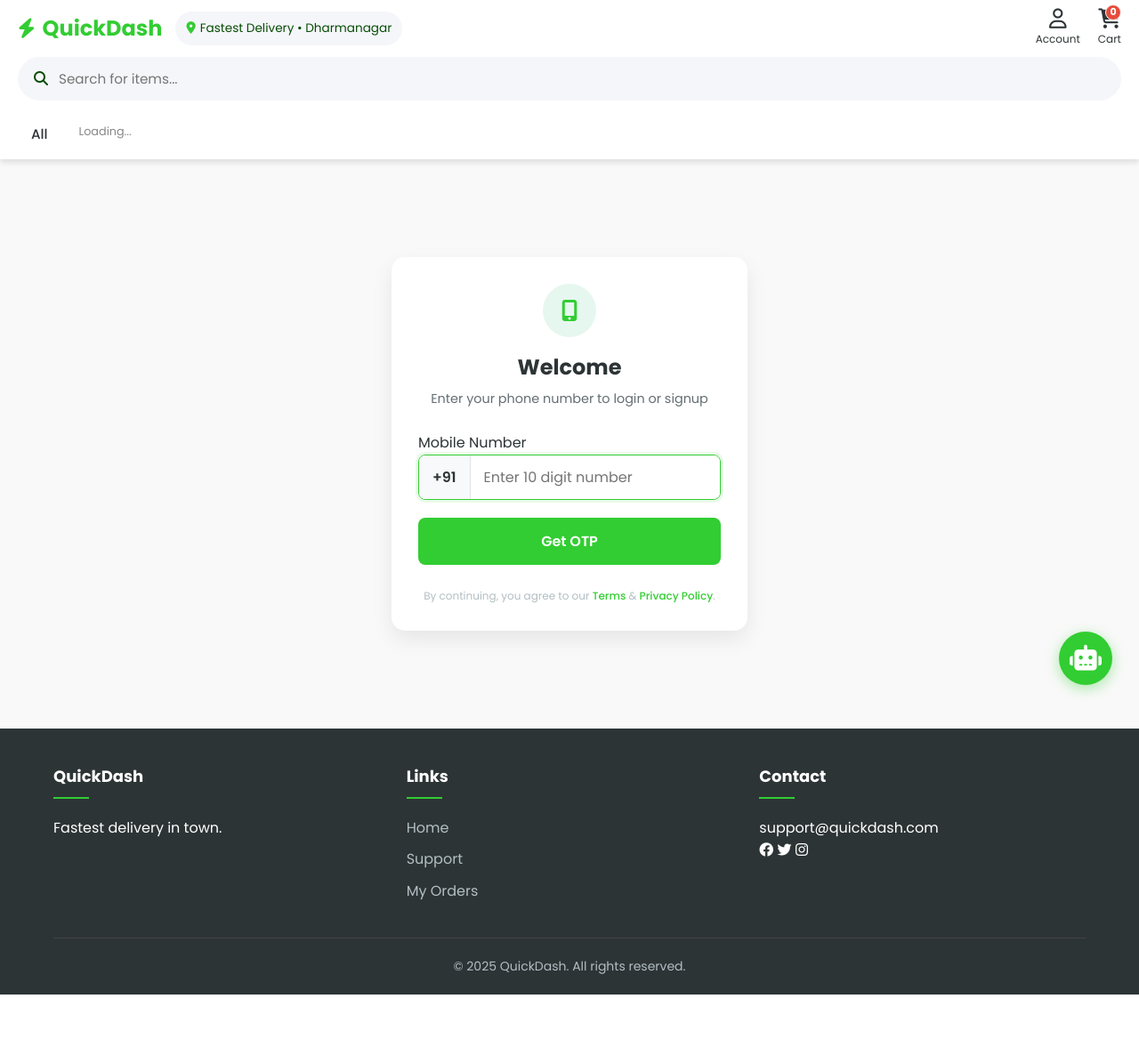
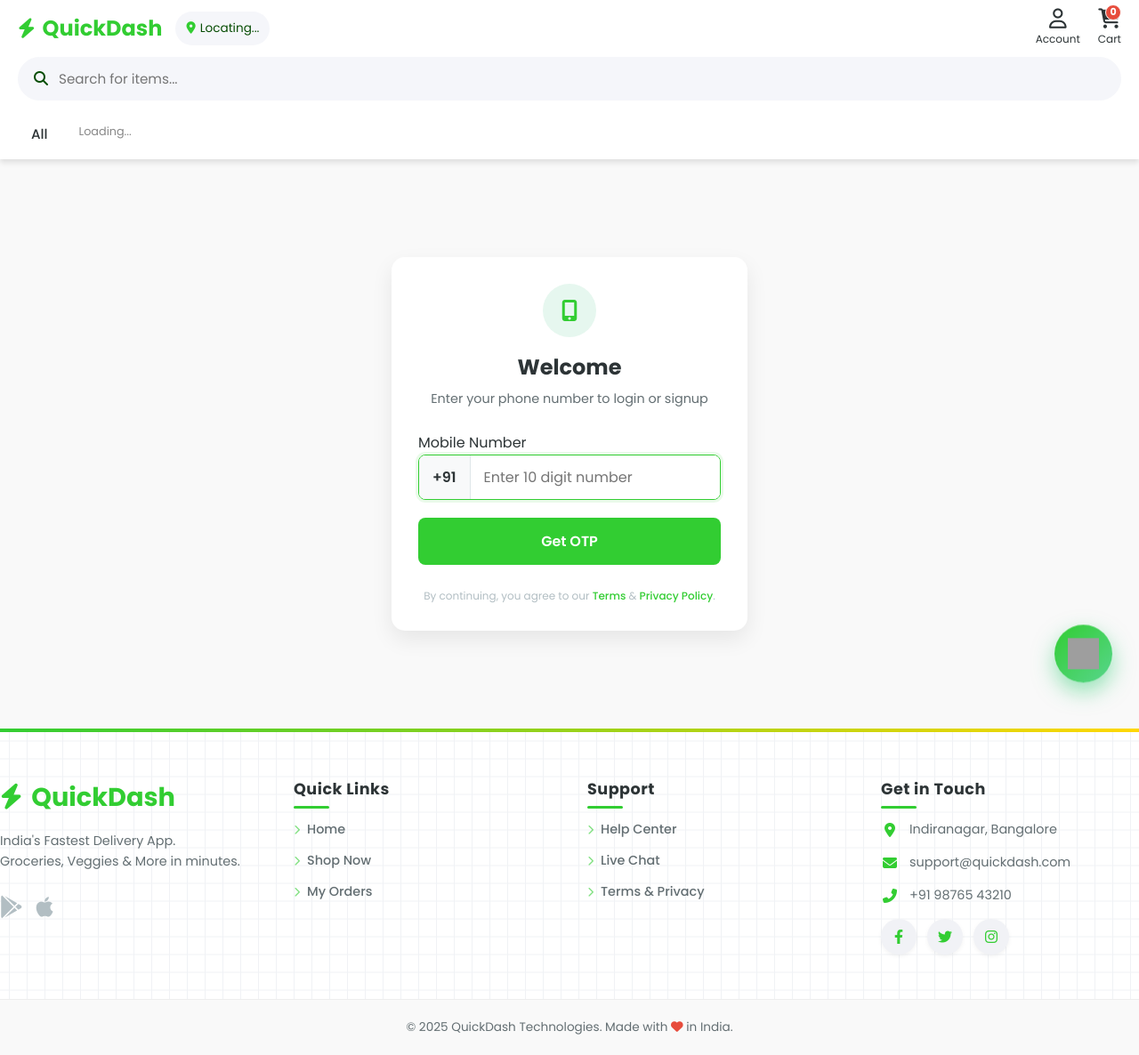
Before and after one commit to Mdhelaluddin3391/quickdash, a Django app: page /auth.html in a window 1280 px wide. Shown: the whole page at 89% size. Before the commit the page ends 1118 px from the top, so only its background shows below. Run offline with Django 5.2, Linux system fonts and the light colour scheme; parts of the project's set-up code (start-up, migrations or seed data) failed here and were passed over; grey boxes are pictures that could not be loaded.

Commit message:
some chages for front end

```diff
--- a/static/assets/css/assistant.css
+++ b/static/assets/css/assistant.css
@@ -1,66 +1,125 @@
-/* Floating Button */
+/* --- Floating Button (With Bouncy Animation) --- */
 .assistant-btn {
     position: fixed; bottom: 30px; right: 30px;
-    width: 60px; height: 60px;
-    background: var(--primary); color: white;
+    width: 65px; height: 65px;
+    background: linear-gradient(135deg, #32CD32, #58D68D); /* Soft Green Gradient */
+    color: white;
     border-radius: 50%;
     display: flex; align-items: center; justify-content: center;
-    box-shadow: 0 4px 15px rgba(50, 205, 50, 0.4);
+    box-shadow: 0 10px 25px rgba(46, 204, 113, 0.5);
     cursor: pointer; z-index: 9999;
-    transition: transform 0.3s;
+    transition: all 0.3s cubic-bezier(0.175, 0.885, 0.32, 1.275); /* Spring effect */
+    animation: floatBtn 3s ease-in-out infinite;
 }
-.assistant-btn:hover { transform: scale(1.1); }
-.assistant-btn i { font-size: 1.8rem; }
 
-/* Chat Box */
+.assistant-btn:hover {
+    transform: scale(1.1) rotate(-10deg);
+    box-shadow: 0 15px 35px rgba(46, 204, 113, 0.6);
+}
+
+.assistant-btn i { font-size: 2rem; }
+
+/* --- Chat Box (Rounded & Soft) --- */
 .assistant-box {
-    position: fixed; bottom: 100px; right: 30px;
-    width: 320px; height: 450px;
-    background: #fff; border-radius: 16px;
-    box-shadow: 0 10px 40px rgba(0,0,0,0.2);
+    position: fixed; bottom: 110px; right: 30px;
+    width: 340px; height: 480px;
+    background: #fff;
+    border-radius: 24px; /* Super rounded corners */
+    box-shadow: 0 20px 60px rgba(0,0,0,0.15);
     display: none; flex-direction: column;
     z-index: 9999; overflow: hidden;
-    border: 1px solid var(--border);
-}
-.assistant-box.active { display: flex; animation: slideUp 0.3s ease; }
-
-/* Header */
-.ast-header {
-    background: var(--primary); color: #fff; padding: 15px;
-    display: flex; align-items: center; justify-content: space-between;
-}
-.ast-header h4 { font-size: 1rem; margin: 0; font-weight: 600; }
-
-/* Messages Area */
-.ast-body {
-    flex-grow: 1; padding: 15px; overflow-y: auto;
-    background: #f9fcf9; display: flex; flex-direction: column; gap: 10px;
+    border: none;
+    transform-origin: bottom right;
 }
 
-/* Bubbles */
-.msg-row { display: flex; width: 100%; }
+.assistant-box.active {
+    display: flex;
+    animation: popIn 0.4s cubic-bezier(0.175, 0.885, 0.32, 1.275);
+}
+
+/* --- Header --- */
+.ast-header {
+    background: linear-gradient(135deg, #32CD32, #82E0AA);
+    color: #fff; padding: 20px;
+    display: flex; align-items: center; justify-content: space-between;
+    border-radius: 24px 24px 0 0;
+}
+.ast-header h4 { font-size: 1.1rem; margin: 0; font-weight: 700; letter-spacing: 0.5px; }
+.ast-header i {
+    background: rgba(255,255,255,0.2);
+    padding: 5px; border-radius: 50%; width: 28px; height: 28px;
+    display: flex; align-items: center; justify-content: center; transition: 0.2s;
+}
+.ast-header i:hover { background: rgba(255,255,255,0.4); transform: rotate(90deg); }
+
+/* --- Body --- */
+.ast-body {
+    flex-grow: 1; padding: 20px; overflow-y: auto;
+    background: #f0fdf4; /* Very light green bg */
+    display: flex; flex-direction: column; gap: 12px;
+    scrollbar-width: thin;
+}
+
+/* --- Bubbles --- */
+.msg-row { display: flex; width: 100%; align-items: flex-end; gap: 5px; }
 .msg-row.bot { justify-content: flex-start; }
 .msg-row.user { justify-content: flex-end; }
 
 .msg-bubble {
-    max-width: 80%; padding: 8px 12px; border-radius: 12px; font-size: 0.9rem;
-    line-height: 1.4;
-}
-.msg-bubble.bot { background: #fff; border: 1px solid #eee; color: #333; border-bottom-left-radius: 0; }
-.msg-bubble.user { background: var(--primary); color: #fff; border-bottom-right-radius: 0; }
-
-/* Footer Input */
-.ast-footer {
-    padding: 10px; border-top: 1px solid #eee; background: #fff;
-    display: flex; gap: 8px;
-}
-.ast-footer input {
-    flex-grow: 1; padding: 8px 12px; border-radius: 20px;
-    border: 1px solid #ddd; outline: none; font-size: 0.9rem;
-}
-.ast-footer button {
-    background: var(--primary); color: #fff; border: none;
-    width: 35px; height: 35px; border-radius: 50%; cursor: pointer;
+    max-width: 80%; padding: 12px 16px;
+    border-radius: 20px;
+    font-size: 0.95rem; line-height: 1.5;
+    box-shadow: 0 2px 5px rgba(0,0,0,0.05);
+    position: relative;
 }
 
-@keyframes slideUp { from { opacity:0; transform:translateY(20px); } to { opacity:1; transform:translateY(0); } }
+/* Bot Bubble (White with grey border) */
+.msg-bubble.bot {
+    background: #fff;
+    color: #444;
+    border-bottom-left-radius: 4px; /* Speech bubble tail */
+    border: 1px solid #e1e1e1;
+}
+
+/* User Bubble (Green Gradient) */
+.msg-bubble.user {
+    background: linear-gradient(135deg, #32CD32, #2ecc71);
+    color: #fff;
+    border-bottom-right-radius: 4px; /* Speech bubble tail */
+    border: none;
+}
+
+/* --- Footer --- */
+.ast-footer {
+    padding: 15px; background: #fff;
+    display: flex; gap: 10px; align-items: center;
+    border-top: 1px solid #f0f0f0;
+}
+
+.ast-footer input {
+    flex-grow: 1; padding: 12px 20px;
+    border-radius: 30px; border: 1px solid #eee;
+    outline: none; font-size: 0.95rem; background: #f9f9f9;
+    transition: 0.2s;
+}
+.ast-footer input:focus { background: #fff; border-color: #32CD32; box-shadow: 0 0 0 3px rgba(50,205,50,0.1); }
+
+.ast-footer button {
+    background: #32CD32; color: #fff; border: none;
+    width: 45px; height: 45px; border-radius: 50%;
+    cursor: pointer; box-shadow: 0 4px 10px rgba(50,205,50,0.3);
+    transition: 0.2s;
+    display: flex; align-items: center; justify-content: center;
+}
+.ast-footer button:hover { transform: scale(1.1); background: #27ae60; }
+
+/* --- Animations --- */
+@keyframes floatBtn {
+    0%, 100% { transform: translateY(0); }
+    50% { transform: translateY(-8px); }
+}
+
+@keyframes popIn {
+    0% { opacity: 0; transform: scale(0.8) translateY(20px); }
+    100% { opacity: 1; transform: scale(1) translateY(0); }
+}
--- a/static/assets/css/base.css
+++ b/static/assets/css/base.css
@@ -155,32 +155,127 @@ img { max-width: 100%; display: block; }
 
 /* --- FOOTER STYLES (Cleaned up) --- */
 footer {
-    background-color: var(--dark);
-    color: white;
-    padding: 40px 0 20px;
-    margin-top: auto; /* Pushes footer to bottom */
+    background-color: #ffffff;
+    color: #2d3436; /* Dark text for white bg */
+    padding-top: 0;
+    margin-top: auto;
+    position: relative;
+    font-size: 0.9rem;
+    overflow: hidden;
+
+    /* "Tech/Grocery" Vibe Pattern - Subtle Grid */
+    background-image:
+        linear-gradient(#f0f2f5 1px, transparent 1px),
+        linear-gradient(90deg, #f0f2f5 1px, transparent 1px);
+    background-size: 20px 20px; /* Grid size */
+    background-position: center center;
 }
-.container { max-width: 1200px; margin: 0 auto; padding: 0 20px; }
+
+/* Neon Green Top Border (Speed Line) */
+.footer-top-border {
+    height: 4px;
+    background: linear-gradient(90deg, var(--primary), #FFD700); /* Green to Gold */
+    width: 100%;
+    position: relative;
+    z-index: 2;
+}
 
 .footer-content {
     display: grid;
-    grid-template-columns: repeat(auto-fit, minmax(220px, 1fr));
-    gap: 30px;
-    margin-bottom: 30px;
+    grid-template-columns: repeat(auto-fit, minmax(240px, 1fr));
+    gap: 40px;
+    padding: 50px 0;
+    position: relative;
+    z-index: 1;
 }
+
+/* Brand Styling */
+.footer-logo {
+    font-size: 1.8rem;
+    font-weight: 800;
+    color: var(--primary);
+    margin-bottom: 15px;
+    display: flex; align-items: center; gap: 10px;
+    text-decoration: none;
+}
+.footer-logo:hover { opacity: 0.8; }
+
+.brand-col p { color: #636e72; line-height: 1.6; margin-bottom: 20px; }
+
+/* Headings */
 .footer-column h3 {
-    font-size: 18px; margin-bottom: 20px; position: relative; padding-bottom: 10px;
+    font-size: 1.1rem;
+    font-weight: 700;
+    color: #2d3436;
+    margin-bottom: 20px;
+    position: relative;
+    display: inline-block;
+    letter-spacing: 0.5px;
 }
 .footer-column h3::after {
-    content: ''; position: absolute; bottom: 0; left: 0;
-    width: 40px; height: 2px; background-color: var(--primary);
+    content: '';
+    position: absolute;
+    left: 0; bottom: -8px;
+    width: 40px; height: 3px;
+    background-color: var(--primary);
+    border-radius: 2px;
 }
-.footer-links li { margin-bottom: 10px; }
-.footer-links a { color: #b2bec3; transition: 0.3s; }
-.footer-links a:hover { color: white; padding-left: 5px; }
-.copyright {
-    text-align: center; padding-top: 20px;
-    border-top: 1px solid #444; color: #b2bec3; font-size: 14px;
+
+/* Interactive Links */
+.footer-links li { margin-bottom: 12px; }
+.footer-links a {
+    color: #636e72; /* Muted text */
+    transition: all 0.3s ease;
+    display: flex; align-items: center; gap: 8px;
+    font-weight: 500;
+}
+.footer-links a i { font-size: 0.7rem; color: var(--primary); opacity: 0.6; transition: 0.3s; }
+
+/* Hover Animation */
+.footer-links a:hover { color: var(--primary); transform: translateX(5px); }
+.footer-links a:hover i { opacity: 1; }
+
+/* Contact Info */
+.contact-col p {
+    display: flex; align-items: center; gap: 12px;
+    margin-bottom: 14px; color: #636e72;
+}
+.contact-col i { color: var(--primary); font-size: 1rem; width: 20px; text-align: center; }
+
+/* Social Icons Buttons (Light Theme) */
+.social-icons { display: flex; gap: 12px; margin-top: 15px; }
+.social-btn {
+    width: 40px; height: 40px;
+    background: #f1f2f6; /* Light grey background */
+    border-radius: 50%;
+    display: flex; align-items: center; justify-content: center;
+    color: #2d3436;
+    transition: all 0.3s cubic-bezier(0.175, 0.885, 0.32, 1.275);
+    font-size: 1.1rem;
+    box-shadow: 0 2px 5px rgba(0,0,0,0.05);
+}
+.social-btn:hover {
+    background: var(--primary);
+    color: #fff;
+    transform: translateY(-3px) scale(1.1);
+    box-shadow: 0 5px 15px rgba(50, 205, 50, 0.3);
+}
+
+/* App Badges */
+.app-badges { display: flex; gap: 15px; }
+.app-badges a { font-size: 1.6rem; color: #b2bec3; transition: 0.3s; }
+.app-badges a:hover { color: var(--primary); transform: scale(1.1); }
+
+/* Copyright Bar (Light) */
+.copyright-bar {
+    background-color: #f9f9f9;
+    padding: 20px;
+    text-align: center;
+    border-top: 1px solid #eee;
+    color: #636e72;
+    font-size: 0.85rem;
+    position: relative;
+    z-index: 1;
 }
 
 /* --- Mobile Queries --- */
--- a/templates/base.html
+++ b/templates/base.html
@@ -41,8 +41,8 @@
     {% include "partials/footer.html" %}
 
     <div id="ast-btn" class="assistant-btn">
-        <i class="fas fa-robot"></i>
-    </div>
+    <img src="https://cdn-icons-png.flaticon.com/512/9425/9425763.png" alt="Bot" style="width: 35px; height: 35px;">
+</div>
 
     <div id="ast-box" class="assistant-box">
         <div class="ast-header">
@@ -62,6 +62,7 @@
     <script src="{% static 'assets/js/utils/formatters.js' %}"></script>
     <script src="{% static 'assets/js/utils/assistant.js' %}"></script>
     <script src="{% static 'assets/js/utils/search.js' %}"></script>
+    <script src="{% static 'assets/js/utils/base.js' %}"></script>
 
     <script>
         document.addEventListener('DOMContentLoaded', () => {
--- a/templates/partials/footer.html
+++ b/templates/partials/footer.html
@@ -1,30 +1,57 @@
+{% load static %}
 <footer>
+    <div class="footer-top-border"></div>
+
     <div class="container">
         <div class="footer-content">
+
+            <div class="footer-column brand-col">
+                <a href="/" class="footer-logo">
+                    <i class="fas fa-bolt"></i> <span>QuickDash</span>
+                </a>
+                <p>India's Fastest Delivery App.<br>Groceries, Veggies & More in minutes.</p>
+
+                <div class="app-badges">
+                    <a href="#"><i class="fab fa-google-play"></i></a>
+                    <a href="#"><i class="fab fa-apple"></i></a>
+                </div>
+            </div>
+
             <div class="footer-column">
-                <h3>QuickDash</h3>
-                <p>Fastest delivery in town.</p>
-            </div>
-            <div class="footer-column">
-                <h3>Links</h3>
+                <h3>Quick Links</h3>
                 <ul class="footer-links">
-                    <li><a href="/">Home</a></li>
-                    <li><a href="/support.html">Support</a></li>
-                    <li><a href="/orders.html">My Orders</a></li>
+                    <li><a href="/"><i class="fas fa-chevron-right"></i> Home</a></li>
+                    <li><a href="/category.html"><i class="fas fa-chevron-right"></i> Shop Now</a></li>
+                    <li><a href="/orders.html"><i class="fas fa-chevron-right"></i> My Orders</a></li>
                 </ul>
             </div>
+
             <div class="footer-column">
-                <h3>Contact</h3>
-                <p>support@quickdash.com</p>
-                <div class="social-icons">
-                    <a href="#"><i class="fab fa-facebook"></i></a>
-                    <a href="#"><i class="fab fa-twitter"></i></a>
-                    <a href="#"><i class="fab fa-instagram"></i></a>
+                <h3>Support</h3>
+                <ul class="footer-links">
+                    <li><a href="/support.html"><i class="fas fa-chevron-right"></i> Help Center</a></li>
+                    <li><a href="/support_chat.html"><i class="fas fa-chevron-right"></i> Live Chat</a></li>
+                    <li><a href="#"><i class="fas fa-chevron-right"></i> Terms & Privacy</a></li>
+                </ul>
+            </div>
+
+            <div class="footer-column contact-col">
+                <h3>Get in Touch</h3>
+                <p><i class="fas fa-map-marker-alt"></i> Indiranagar, Bangalore</p>
+                <p><i class="fas fa-envelope"></i> support@quickdash.com</p>
+                <p><i class="fas fa-phone-alt"></i> +91 98765 43210</p>
+
+                <div class="social-icons mt-3">
+                    <a href="#" class="social-btn"><i class="fab fa-facebook-f"></i></a>
+                    <a href="#" class="social-btn"><i class="fab fa-twitter"></i></a>
+                    <a href="#" class="social-btn"><i class="fab fa-instagram"></i></a>
                 </div>
             </div>
-        </div>
-        <div class="copyright">
-            &copy; {% now "Y" %} QuickDash. All rights reserved.
+
         </div>
     </div>
+
+    <div class="copyright-bar">
+        <p>&copy; {% now "Y" %} QuickDash Technologies. Made with <i class="fas fa-heart" style="color: #e74c3c;"></i> in India.</p>
+    </div>
 </footer>
```
Also changed, not shown: apps/catalog/views_assistant.py (+108 -79 lines).
